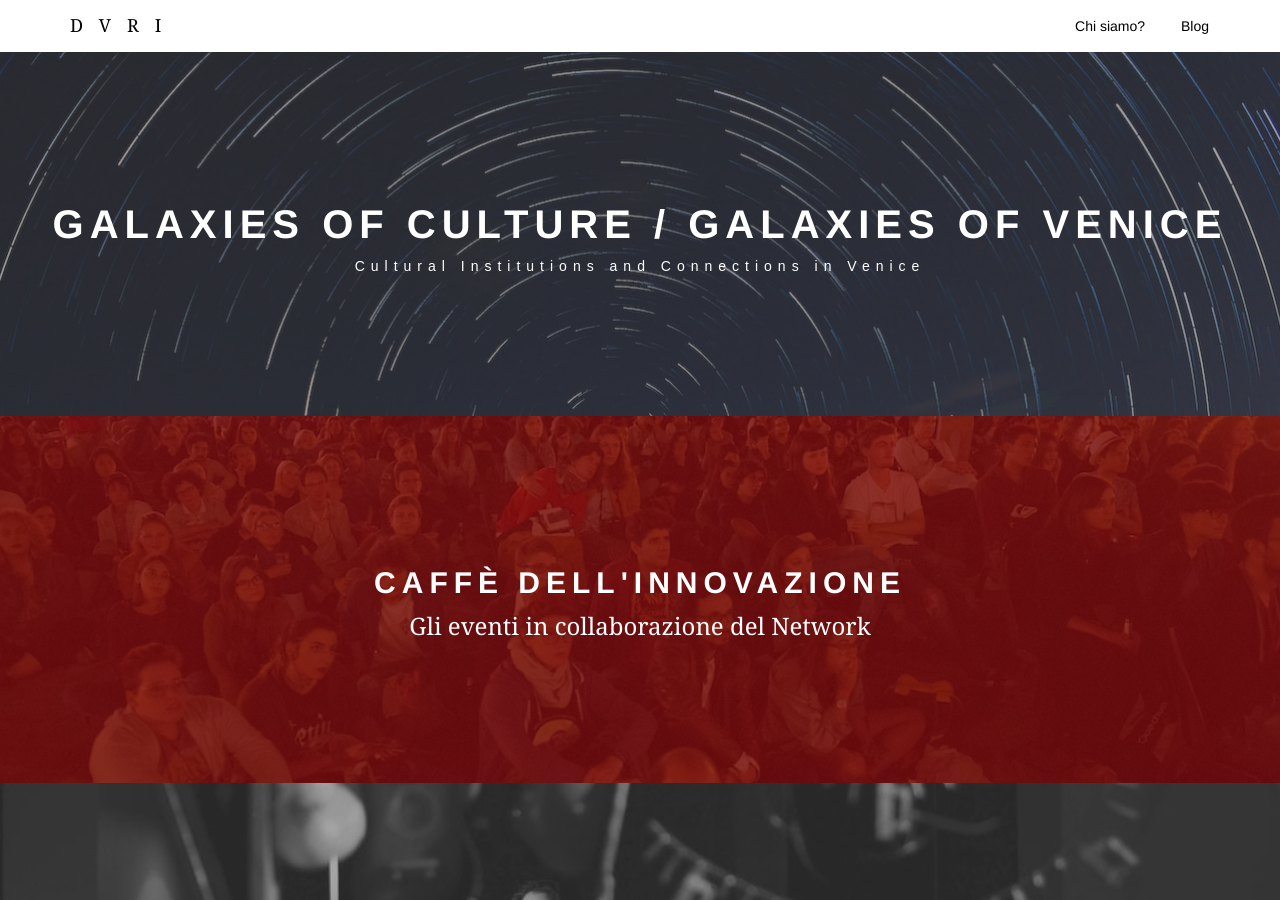
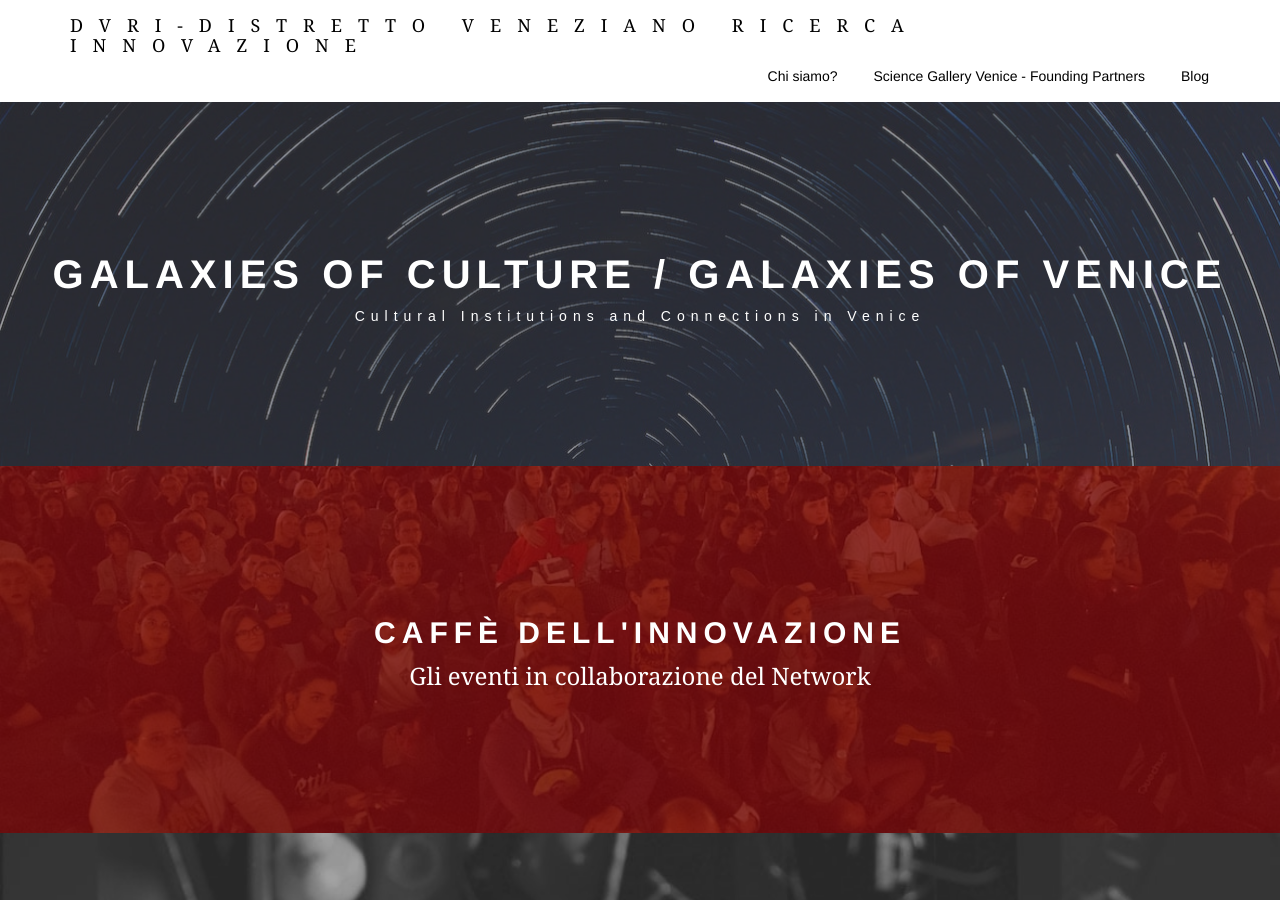
Before and after one commit to simonini/dvri-j-theme, a Jekyll site: the page built from index.html, in a window 1280 px wide and 900 px high. Built offline with Jekyll 4.4.1, drawn with Linux system fonts in a browser that asks for light colours.

Commit message:
Update menu.html

```diff
--- a/_includes/menu.html
+++ b/_includes/menu.html
@@ -2,10 +2,16 @@
 <div class="container">
   <div class="row">
     <h1 class="pull-left">
-    <a href="{{index.html | prepend:site.baseurl}}/" class="navbar-brand page-scroll">DVRI</a>
+    <a href="{{index.html | prepend:site.baseurl}}/" class="navbar-brand page-scroll">DVRI-DISTRETTO VENEZIANO RICERCA INNOVAZIONE</a>
     </h1>
     <div class="pull-right">
       <a class="page-scroll btn" href="{{ site.baseurl }}/progetti/chi-siamo.html">Chi siamo?</a>
+      <a class="page-scroll btn" href="{{ site.baseurl }}/science-gallery.html">Science Gallery Venice - Founding Partners</a>
+      <!--
+      <a class="page-scroll btn" href="{{ site.baseurl }}/smart-passport.html">sMart Passport</a>
+      <a class="page-scroll btn" href="{{ site.baseurl }}/social-events.html">Social Events</a>
+      <a class="page-scroll btn" href="{{ site.baseurl }}/caffe.html">Caffè Innovazione</a>
+      <a class="page-scroll btn" href="{{ site.baseurl }}/social-events.html">Galaxies of Culture</a> -->
       <a class="page-scroll btn" href="{{ site.baseurl }}/blog.html">Blog</a>
     </div>
   </div>
```
